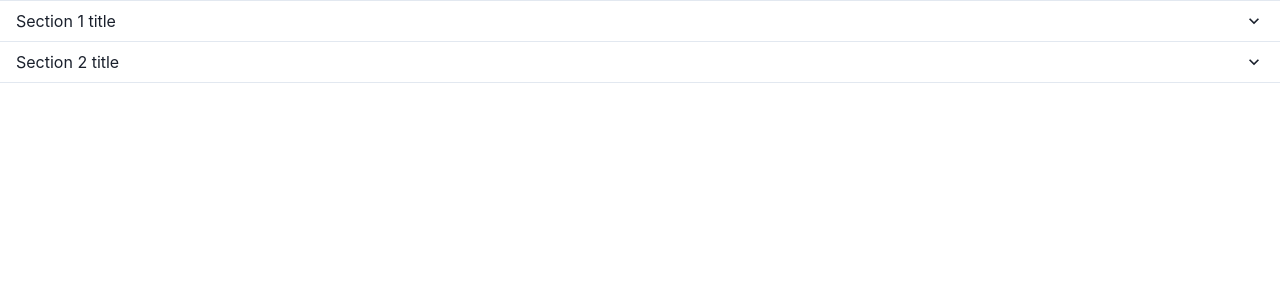
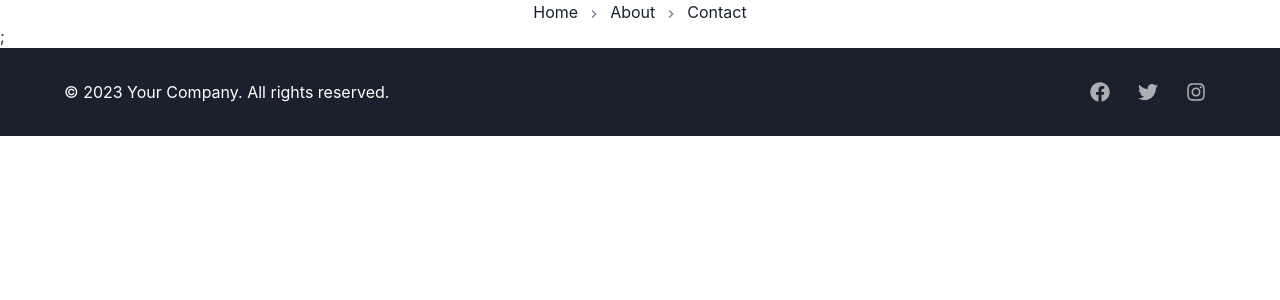
Before and after one commit to ZoranNikolov/zodi-solutions, a React (Create React App) app: page / in a window 1280 px wide. Shown: the top 300 px of the page. Built offline with nearby package versions, Linux system fonts and the light colour scheme.

Commit message:
added footer

```diff
--- a/package.json
+++ b/package.json
@@ -3,6 +3,7 @@
   "version": "0.1.0",
   "private": true,
   "dependencies": {
+    "@chakra-ui/icons": "^2.1.0",
     "@chakra-ui/react": "^2.8.0",
     "@emotion/react": "^11.11.1",
     "@emotion/styled": "^11.11.0",
@@ -13,6 +14,7 @@
     "framer-motion": "^10.16.1",
     "react": "^18.2.0",
     "react-dom": "^18.2.0",
+    "react-icons": "^4.10.1",
     "react-scripts": "5.0.1",
     "web-vitals": "^2.1.4"
   },
--- a/src/App.js
+++ b/src/App.js
@@ -1,50 +1,13 @@
 import "./App.css";
-import {
-	Accordion,
-	AccordionItem,
-	AccordionButton,
-	AccordionPanel,
-	AccordionIcon,
-	Box,
-} from "@chakra-ui/react";
+import Footer from "./components/Footer";
+import Navigation from "./components/Navigation";
 
 function App() {
 	return (
-		<Accordion>
-			<AccordionItem>
-				<h2>
-					<AccordionButton>
-						<Box as="span" flex="1" textAlign="left">
-							Section 1 title
-						</Box>
-						<AccordionIcon />
-					</AccordionButton>
-				</h2>
-				<AccordionPanel pb={4}>
-					Lorem ipsum dolor sit amet, consectetur adipiscing elit, sed
-					do eiusmod tempor incididunt ut labore et dolore magna
-					aliqua. Ut enim ad minim veniam, quis nostrud exercitation
-					ullamco laboris nisi ut aliquip ex ea commodo consequat.
-				</AccordionPanel>
-			</AccordionItem>
-
-			<AccordionItem>
-				<h2>
-					<AccordionButton>
-						<Box as="span" flex="1" textAlign="left">
-							Section 2 title
-						</Box>
-						<AccordionIcon />
-					</AccordionButton>
-				</h2>
-				<AccordionPanel pb={4}>
-					Lorem ipsum dolor sit amet, consectetur adipiscing elit, sed
-					do eiusmod tempor incididunt ut labore et dolore magna
-					aliqua. Ut enim ad minim veniam, quis nostrud exercitation
-					ullamco laboris nisi ut aliquip ex ea commodo consequat.
-				</AccordionPanel>
-			</AccordionItem>
-		</Accordion>
+		<>
+			<Navigation />;
+			<Footer />
+		</>
 	);
 }
 
--- /dev/null
+++ b/src/components/Footer.jsx
@@ -0,0 +1,46 @@
+import { Box, Flex, Text, Link, IconButton } from "@chakra-ui/react";
+import { FaFacebook, FaTwitter, FaInstagram } from "react-icons/fa";
+
+export default function Footer() {
+	return (
+		<Box as="footer" py="6" bg="gray.800" color="white">
+			<Flex justify="space-between" align="center" maxW="6xl" mx="auto">
+				<Text>&copy; 2023 Your Company. All rights reserved.</Text>
+				<Flex align="center">
+					<IconButton
+						as={Link}
+						href="#"
+						aria-label="Facebook"
+						icon={<FaFacebook />}
+						mr="2"
+						fontSize="20px"
+						variant="ghost"
+						color="whiteAlpha.700"
+						_hover={{ color: "whiteAlpha.900" }}
+					/>
+					<IconButton
+						as={Link}
+						href="#"
+						aria-label="Twitter"
+						icon={<FaTwitter />}
+						mr="2"
+						fontSize="20px"
+						variant="ghost"
+						color="whiteAlpha.700"
+						_hover={{ color: "whiteAlpha.900" }}
+					/>
+					<IconButton
+						as={Link}
+						href="#"
+						aria-label="Instagram"
+						icon={<FaInstagram />}
+						fontSize="20px"
+						variant="ghost"
+						color="whiteAlpha.700"
+						_hover={{ color: "whiteAlpha.900" }}
+					/>
+				</Flex>
+			</Flex>
+		</Box>
+	);
+}
--- /dev/null
+++ b/src/components/Navigation.jsx
@@ -0,0 +1,30 @@
+import { ChevronRightIcon } from "@chakra-ui/icons";
+import {
+	Breadcrumb,
+	BreadcrumbItem,
+	BreadcrumbLink,
+	Flex,
+} from "@chakra-ui/react";
+
+export default function Navigation() {
+	return (
+		<Flex justify={"center"} align={"center"}>
+			<Breadcrumb
+				spacing="8px"
+				separator={<ChevronRightIcon color="gray.500" />}
+			>
+				<BreadcrumbItem>
+					<BreadcrumbLink href="#">Home</BreadcrumbLink>
+				</BreadcrumbItem>
+
+				<BreadcrumbItem>
+					<BreadcrumbLink href="#">About</BreadcrumbLink>
+				</BreadcrumbItem>
+
+				<BreadcrumbItem isCurrentPage>
+					<BreadcrumbLink href="#">Contact</BreadcrumbLink>
+				</BreadcrumbItem>
+			</Breadcrumb>
+		</Flex>
+	);
+}
```
Also changed, not shown: 1 other file (tests, documents, lock files or other folders).
